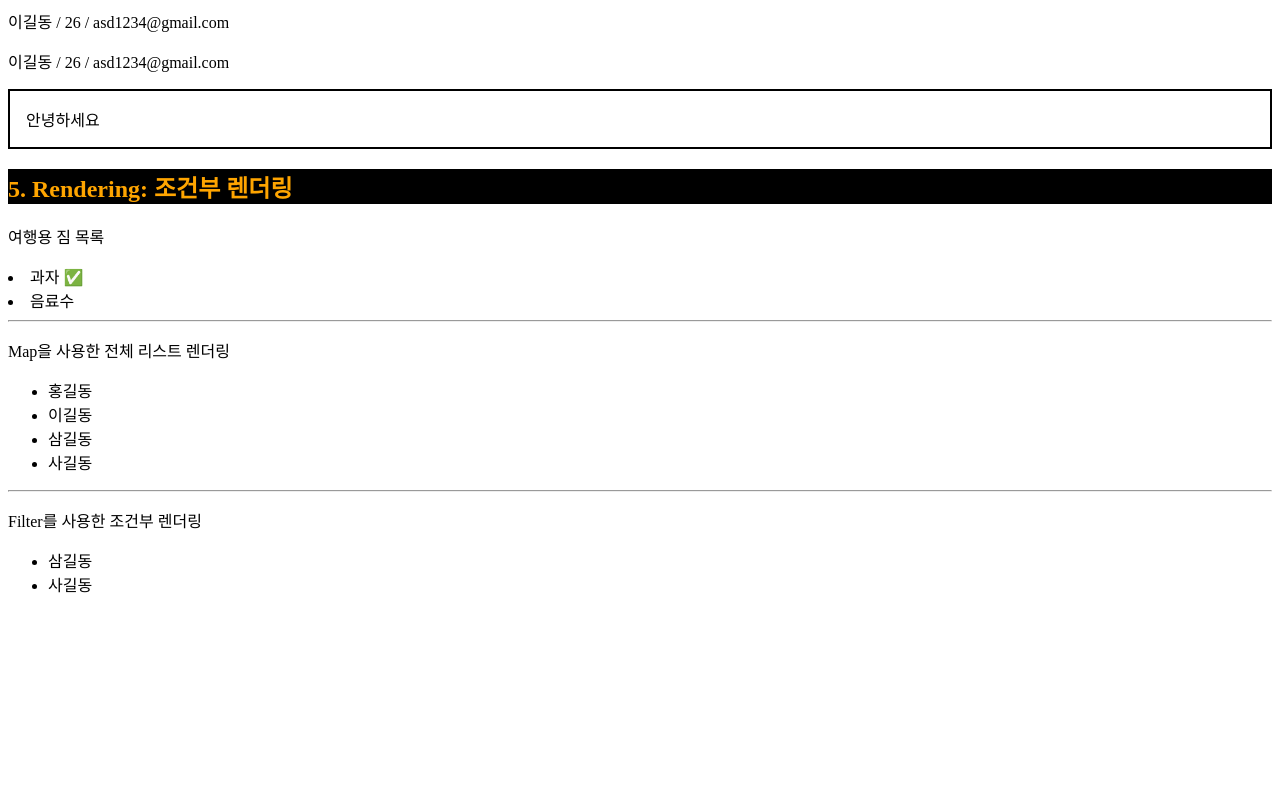
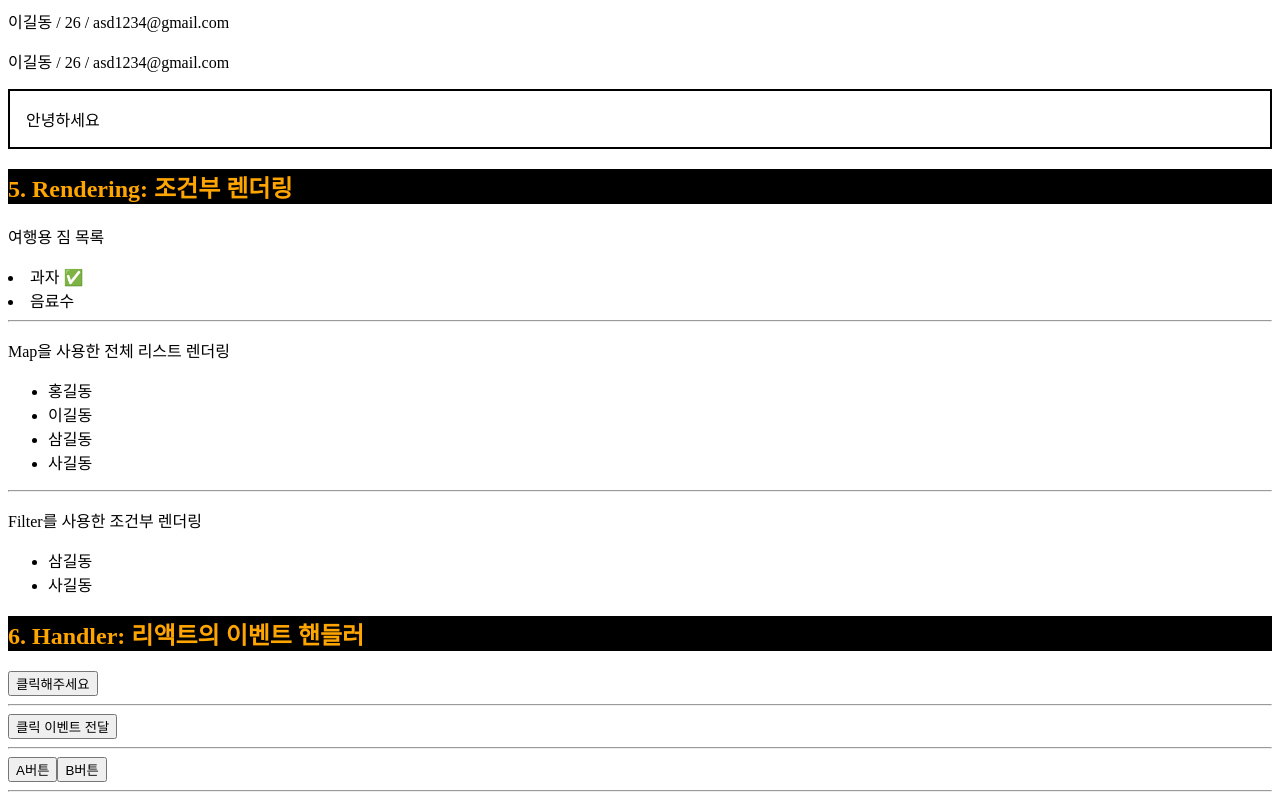
Before and after one commit to tndals11/Frontend, a React (Vite) app in the folder lean-react/: page / in a window 1280 px wide. Shown: the part 2143-2943 px from the top of the page. Before the commit the page ends 2755 px from the top, so only its background shows below. Built offline with nearby package versions, Linux system fonts and the light colour scheme.

Commit message:
2025-10-30 React Handler
자식 컴포넌트와 부모 컴포넌트의 상호작용에 대해서 학습

```diff
--- /dev/null
+++ b/lean-react/src/pages/basic/Handler.tsx
@@ -0,0 +1,88 @@
+import React from 'react'
+
+//! 이벤트 핸들러
+// : 사용자와 상호작용(클릭, 입력, 제출 등)에 반응하여 실행되는 함수
+
+// HTML) <button onclick={}></button>
+// JSX) <button onClick={}></button> //? camelCase로 작성 + on-이벤트이름
+
+//* 이벤트 등록 방법
+// 1) 함수 이름 전달
+// : <button onClick={handleButtonClick}></button>
+// 2) 익명 함수
+// : <button onClick={ () => console.log('클릭')}></button>
+
+//? 함수 호출 X: 호출 시 즉시 실행
+
+//! 이벤트 핸들러 전달
+//& 자식 컴포넌트
+interface ButtonProps {
+  children: React.ReactNode;
+  onButtonClick: () => void;
+}
+
+//  === 이벤트 핸들러를 자식 컴포넌트에 전달 ===
+// 부모 컴포넌트) 이벤트 핸들러를 정의
+// 자식 컴포넌트) 해당 핸들러를 props로 받아 실행
+// >> 이벤트 로직은 부모가 담당, UI는 자식이 담당하는 '역할 분리'
+function ButtonComponent({ children, onButtonClick}: ButtonProps) {
+  return (
+    <button onClick={onButtonClick}>
+      {children}
+    </button>
+  )
+}
+
+//! props.childern을 사용하여 이벤트 재사용
+// : 부모 컴포넌트에서 속성(props)로 message값과
+//    , 해당 컴포넌트 태그들 사이의 내용을 전달받음
+//& props.childern 자식 컴포넌트
+interface ConsoleProps {
+  message: string;
+  children: React.ReactNode;
+}
+
+function ConsoleButton({ message, children}: ConsoleProps) {
+  return (
+    <button onClick={() => console.log(`${message}`)}>
+      {children}
+    </button>
+  )
+}
+
+
+//& 부모 컴포넌트
+function Handler() {
+
+  // 이벤트 핸들러 함수
+  // - handle + 요소 + 행위 (handleButtononClick)
+  // - 요소 + 행위 + handler (buttonClickHandler)
+  function handleButtonClick() {
+    console.log('버튼을 클릭하였습니다.');
+  }
+
+  // 자식 컴포넌트에 전달할 이벤트 핸들러 함수 (화살표 함수 사용 권장)
+  const buttonHandler = () => {
+    console.log('부모로 부터 전달하는 이벤트 핸들러');
+  }
+
+  return (
+    <div>
+      <button onClick={handleButtonClick}>클릭해주세요</button>
+
+      <hr />
+      <ButtonComponent onButtonClick={buttonHandler}>
+        클릭 이벤트 전달
+      </ButtonComponent>
+
+      <hr />
+      <ConsoleButton message='A 버튼 클릭'> A버튼</ConsoleButton>
+      <ConsoleButton message='B 버튼 클릭'> B버튼</ConsoleButton>
+
+      <hr />
+
+    </div>
+  )
+}
+
+export default Handler
--- a/lean-react/src/pages/basic/index.tsx
+++ b/lean-react/src/pages/basic/index.tsx
@@ -8,6 +8,7 @@ import JSX02 from './JSX02';
 import Props from './Props01';
 import Props02 from './Props02';
 import Rendering from './Rendering';
+import Handler from './Handler';
 
 const h2style = {
   backgroundColor: 'black',
@@ -45,6 +46,9 @@ function Index() {
 
       <h2 style={h2style}>5. Rendering: 조건부 렌더링</h2>
       <Rendering />
+
+      <h2 style={h2style}>6. Handler: 리액트의 이벤트 핸들러</h2>
+      <Handler />
     </div>
   )
 }
```
